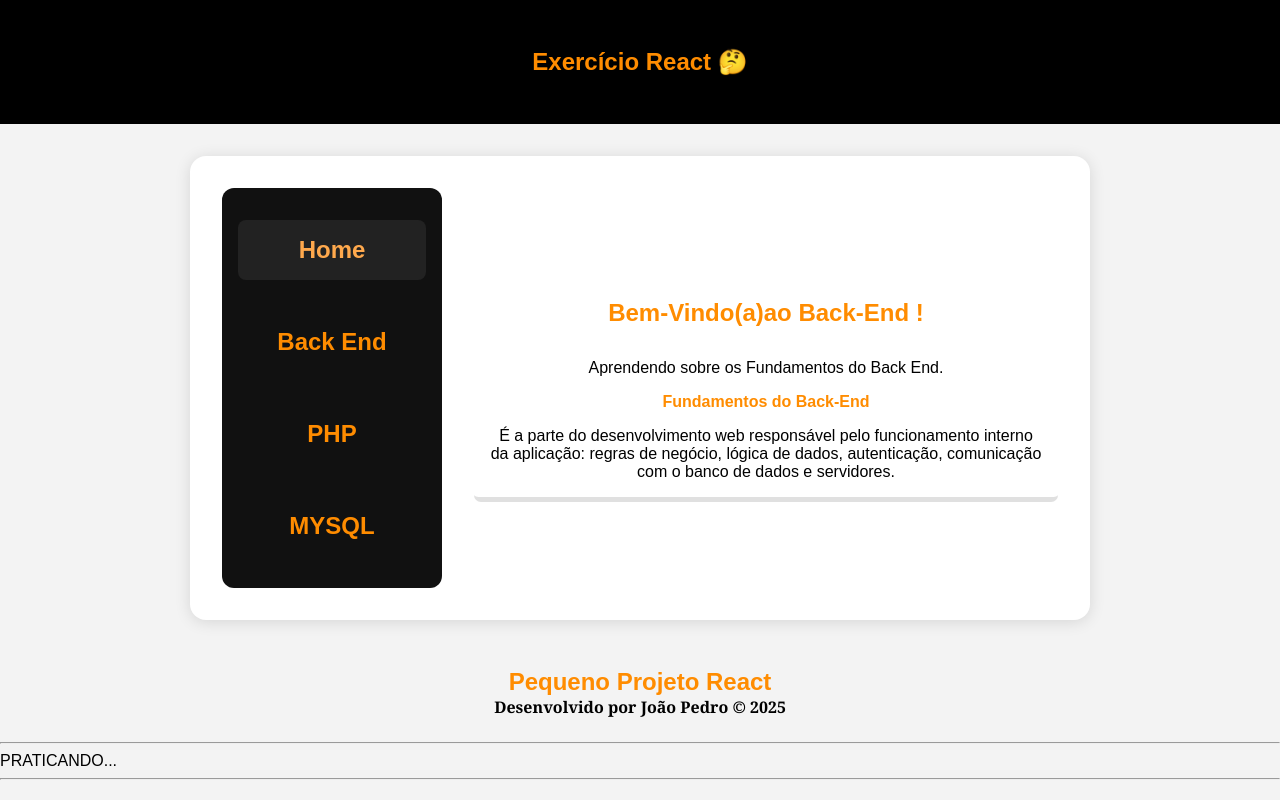
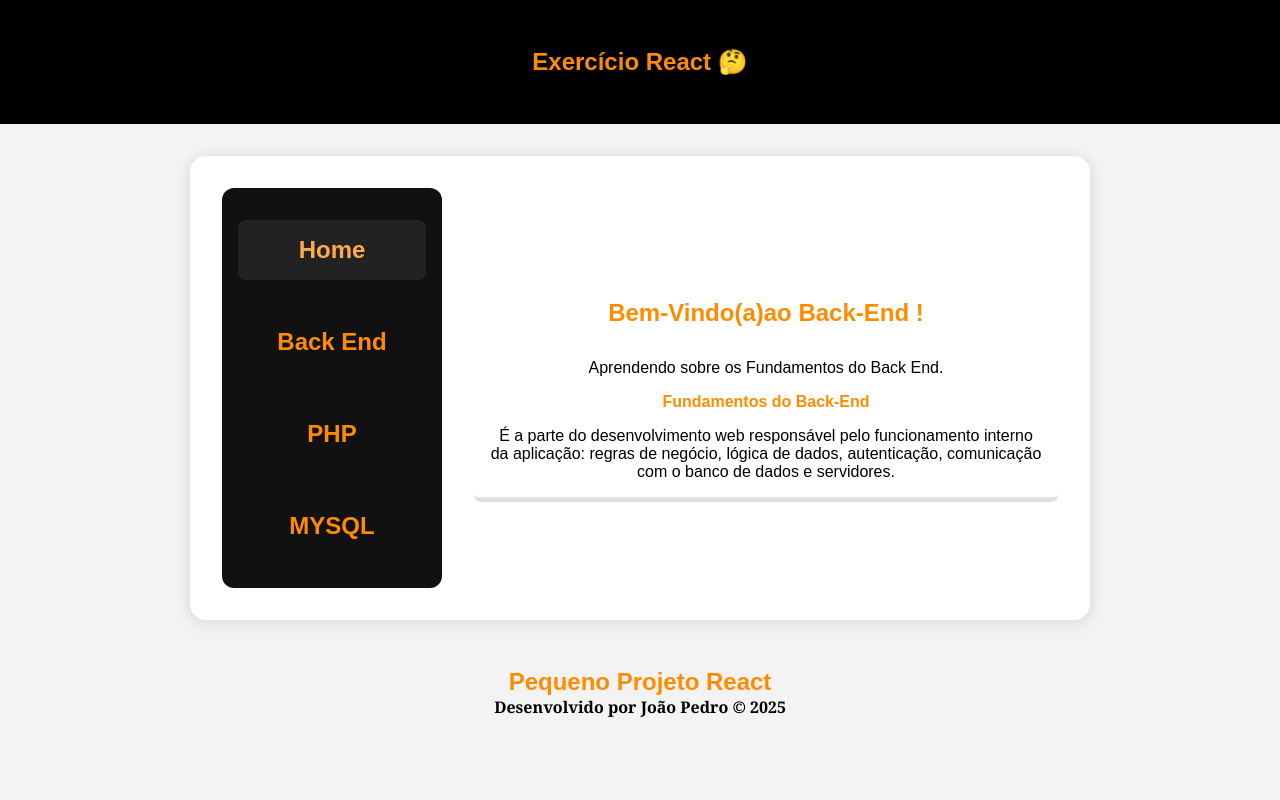
Before and after one commit to joaopedro-style/exercicio-react, a React (Vite) app: page / in a window 1280 px wide. Built offline with nearby package versions, Linux system fonts and the light colour scheme.

Commit message:
remove hr

```diff
--- a/src/components/Rodape/Rodape.tsx
+++ b/src/components/Rodape/Rodape.tsx
@@ -16,9 +16,6 @@ export default function Rodape() {
           Desenvolvido por <b>João Pedro</b> &copy; 2025
         </p>
       </footer>
-      <hr />
-      <p className="outro-texto">Praticando...</p>
-      <hr />
     </>
   );
 }
```
